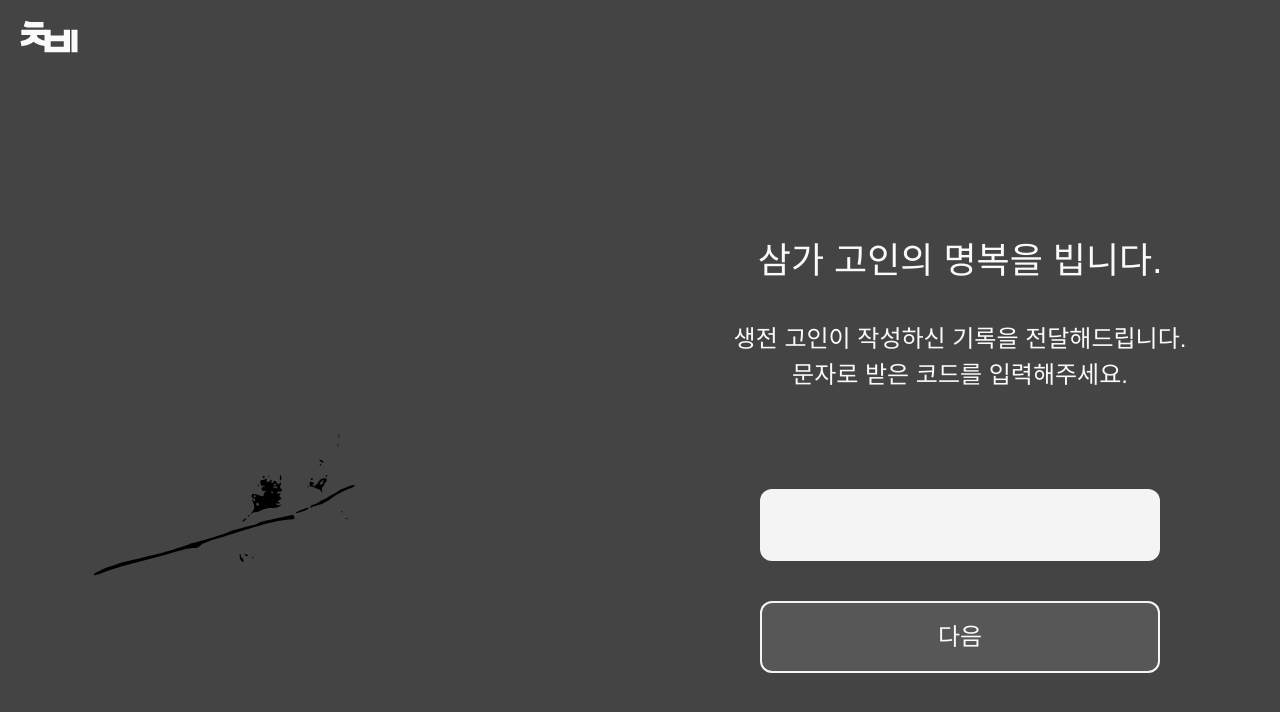
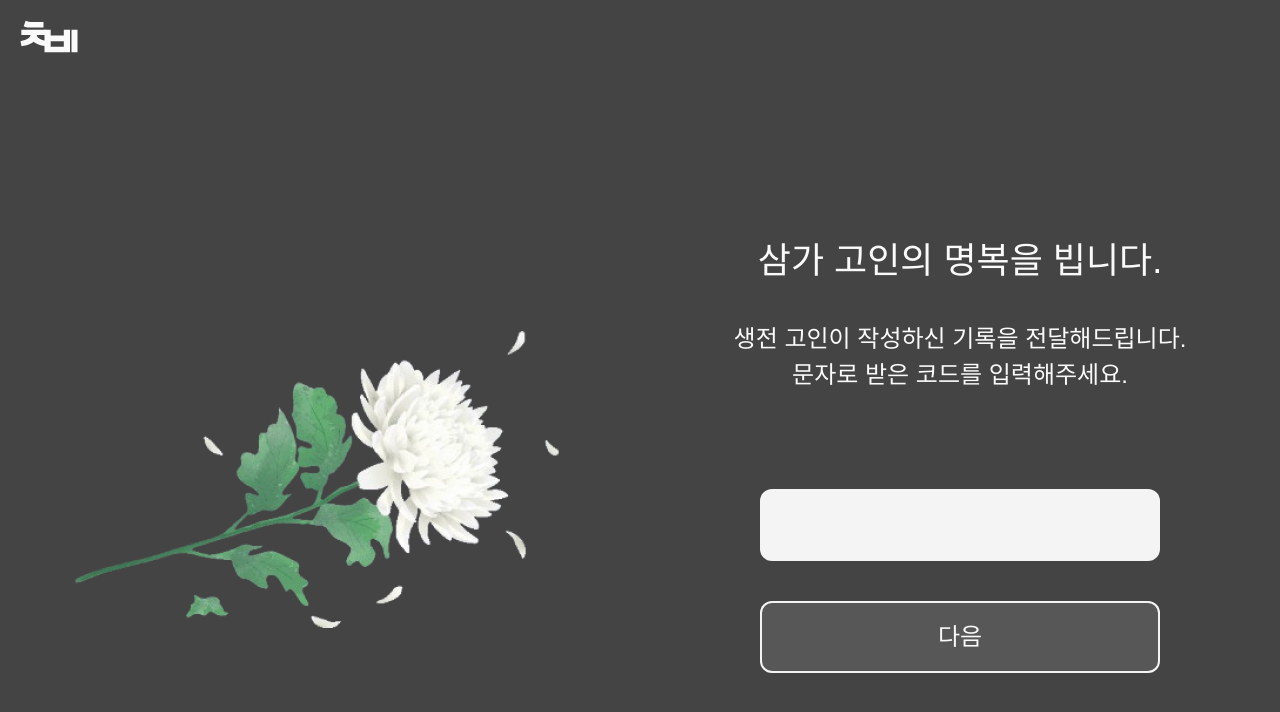
Before and after one commit to yoonha97/chaebi, a Next.js app in the folder web-view/chaebi/: page / in a window 1280 px wide. Shown: the top 712 px of the page. Built offline with nearby package versions, Linux system fonts and the light colour scheme; a web font is replaced by a local one.

Commit message:
Fix: 국화 일단 png로 변경

```diff
--- a/web-view/chaebi/src/app/page.tsx
+++ b/web-view/chaebi/src/app/page.tsx
@@ -1,7 +1,8 @@
 'use client'
 
+import Image from 'next/image'
 import { useRouter } from 'next/navigation'
-import { Mum } from '../../public/svg/index'
+import Mum from '../../public/dummy/MUM.png'
 import GuideContent from '@/containers/GuideContent'
 
 export default function Guide() {
@@ -15,7 +16,9 @@ export default function Guide() {
     <div className="h-full w-full flex flex-col">
       <div className="flex flex-1 items-center md:flex-row flex-col">
         <div className="w-full md:w-1/2 flex items-center justify-center px-5 md:pl-5 md:pr-0 mt-_72 mb-10">
-          <Mum className="h-[8.875rem] md:h-[21.75rem] aspect-[664/348]" />
+          <div className="h-[8.875rem] md:h-[21.75rem] aspect-[664/348]">
+            <Image src={Mum} alt="Mum Image" layout="responsive" />
+          </div>
         </div>
         <GuideContent onNextClick={handleNextClick} />
       </div>
```
Also changed, not shown: web-view/chaebi/public/dummy/MUM.png (added).
